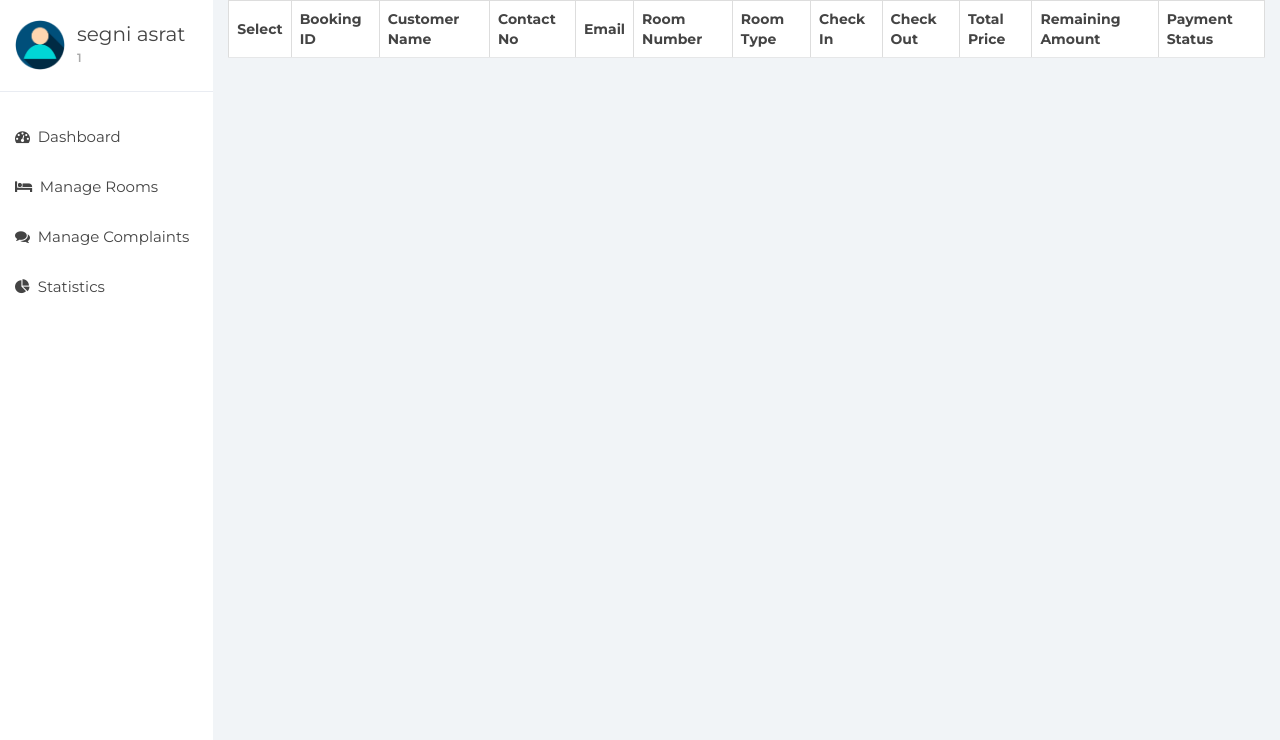
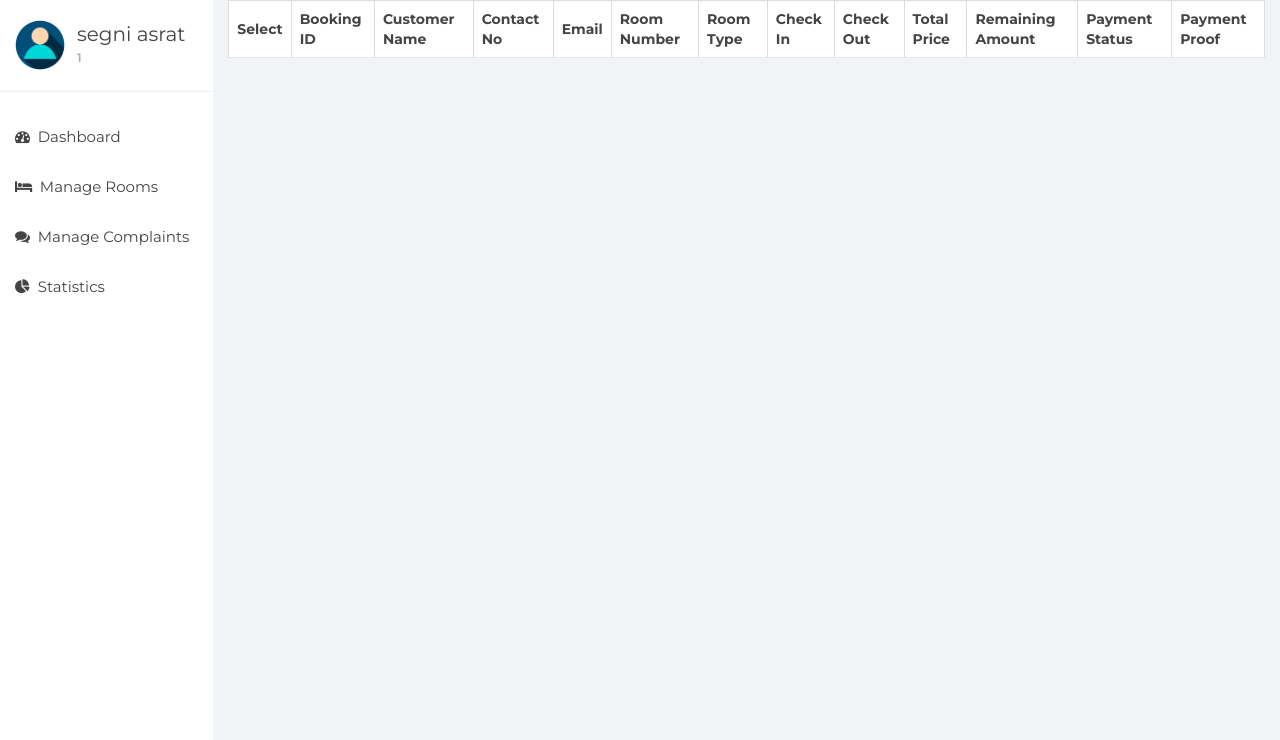
Before and after one commit to segni9997/saronlodge, a PHP site: page /index.php?check_payement in a window 1280 px wide. Shown: the part 60-800 px from the top of the page. Run offline with PHP 8.4, Linux system fonts and the light colour scheme; a user stored in the database is signed in; data comes from the database, SQL or seed files in the repository; both versions use the stored data as it was after the commit; lists and menus that the app fills with data are empty.

Commit message:
final final

```diff
--- a/checkpayement.php
+++ b/checkpayement.php
@@ -6,13 +6,13 @@ if ($connection->connect_error) {
     die("Connection failed: " . $connection->connect_error);
 }
 
-// Fetch bookings where CheckPayment equals 0, join with customer, room, and room_type
-$query = "SELECT b.booking_id, b.room_id, b.check_in, b.check_out, b.total_price, b.remaining_price, b.payment_status, c.customer_name, c.contact_no, c.email, c.id_card_no, r.room_no, rt.room_type
+// Fetch bookings where CheckPayment equals 0, join with customer, room, room_type
+$query = "SELECT b.booking_id, b.room_id, b.check_in, b.check_out, b.total_price, b.remaining_price, b.payment_status, b.payment_proof, c.customer_name, c.contact_no, c.email, c.id_card_no, r.room_no, rt.room_type
           FROM booking b
           JOIN customer c ON b.customer_id = c.customer_id
           JOIN room r ON b.room_id = r.room_id
           JOIN room_type rt ON r.room_type_id = rt.room_type_id
-          WHERE b.ckeckPayment = 0"; // Fix the typo `ckeckPayment` to `checkPayment`
+          WHERE b.ckeckPayment = 0"; // Corrected typo in 'checkPayment'
 
 $result = mysqli_query($connection, $query);
 ?>
@@ -35,6 +35,7 @@ $result = mysqli_query($connection, $query);
                     <th>Total Price</th>
                     <th>Remaining Amount</th>
                     <th>Payment Status</th>
+                    <th>Payment Proof</th> <!-- New column for payment proof -->
                 </tr>
             </thead>
             <tbody>
@@ -52,10 +53,17 @@ $result = mysqli_query($connection, $query);
                         <td><?php echo $row['total_price']; ?> /-</td>
                         <td><?php echo $row['remaining_price']; ?> /-</td>
                         <td>
-                        <!-- Display a button or icon for CheckPayment status -->
                             <button class="btn btn-primary approve-checkpayment" data-booking-id="<?php echo $row['booking_id']; ?>" data-payment-status="<?php echo $row['payment_status']; ?>">
                                 <?php echo $row['payment_status'] == 0 ? 'Approve' : 'Approved'; ?>
                             </button>
+                        </td>
+                        <td>
+                            <!-- Display the payment proof -->
+                            <?php if ($row['payment_proof']) { ?>
+                                <button class="btn btn-info view-proof" data-image="user/<?php echo $row['payment_proof']; ?>" data-toggle="modal" data-target="#imageModal">View Proof</button>
+                            <?php } else { ?>
+                                No Proof Available
+                            <?php } ?>
                         </td>
                     </tr>
                 <?php } ?>
@@ -63,20 +71,19 @@ $result = mysqli_query($connection, $query);
         </table>
     </div>
 
-<!-- Modal for approval -->
-<div id="approvalModal" class="modal fade" role="dialog">
+    <!-- Modal for displaying the image -->
+    <div id="imageModal" class="modal fade" role="dialog">
         <div class="modal-dialog">
             <div class="modal-content">
                 <div class="modal-header">
                     <button type="button" class="close" data-dismiss="modal">&times;</button>
-                <h4 class="modal-title">Approve Booking</h4>
+                    <h4 class="modal-title">Payment Proof</h4>
                 </div>
                 <div class="modal-body">
-                <p>Are you sure you want to approve this booking?</p>
+    <img id="modalImage" src="" alt="Payment Proof" class="img-fluid" style="max-width: 100%; max-height: 800px; height: auto;">
 </div>
                 <div class="modal-footer">
-                <button type="button" class="btn btn-success" id="approveBookingBtn">Approve</button>
-                <button type="button" class="btn btn-danger" data-dismiss="modal">Cancel</button>
+                    <button type="button" class="btn btn-danger" data-dismiss="modal">Close</button>
                 </div>
             </div>
         </div>
@@ -84,41 +91,14 @@ $result = mysqli_query($connection, $query);
 </div>
 
 <script>
-    // Listen for the button click event to approve CheckPayment
-    document.querySelectorAll('.approve-checkpayment').forEach(function(button) {
+    // Listen for clicks on the "View Proof" button
+    document.querySelectorAll('.view-proof').forEach(function(button) {
         button.addEventListener('click', function() {
-            var bookingId = this.getAttribute('data-booking-id');
-            var paymentStatus = this.getAttribute('data-payment-status');
-
-            // Only show the modal if payment status is pending (0)
-            if (paymentStatus == 0) {
-                // Store the booking ID for later use
-                document.getElementById('approveBookingBtn').setAttribute('data-booking-id', bookingId);
-                // Show the modal
-                $('#approvalModal').modal('show');
-            }
-        });
-    });
-
-    // Handle the approval button click
-    document.getElementById('approveBookingBtn').addEventListener('click', function() {
-        var bookingId = this.getAttribute('data-booking-id');
-
-        // Send the request to approve the booking and update CheckPayment
-        $.ajax({
-            url: 'approve_booking.php', // The PHP script that will handle approval
-            type: 'POST',
-            data: { booking_id: bookingId },
-            success: function(response) {
-                // If the update was successful, close the modal and update the UI
-                if (response === 'success') {
-                    $('#approvalModal').modal('hide');
-                    alert('Booking approved successfully!');
-                    location.reload(); // Reload the page to update the status
-                } else {
-                    alert('Error: ' + response);
-                }
-            }
+            var imageUrl = this.getAttribute('data-image');
+            console.log(imageUrl);
+             // Get the image URL from the button's data-image attribute
+            // Set the image URL to the modal image
+            document.getElementById('modalImage').src = imageUrl;
         });
     });
 </script>
```
Also changed, not shown: DATABASE FILE/hotelthree.sql (+11 -7 lines), user/uploads/bank.jpg (added). Lines whose indentation alone changed are shown as unchanged.
